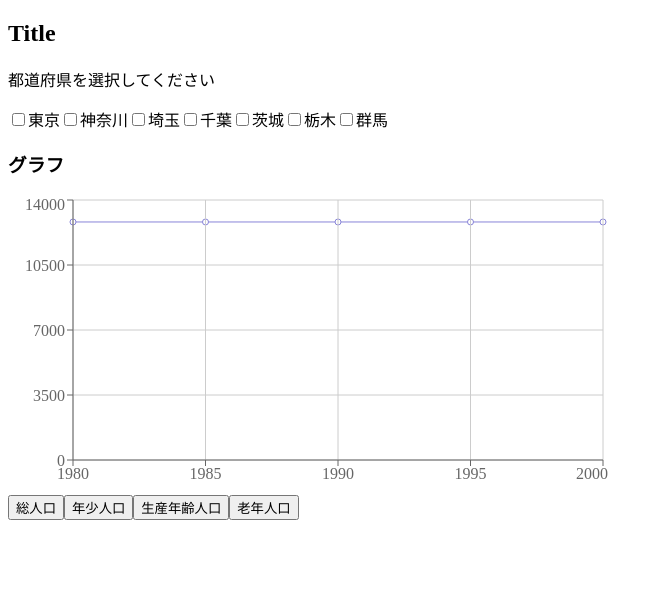
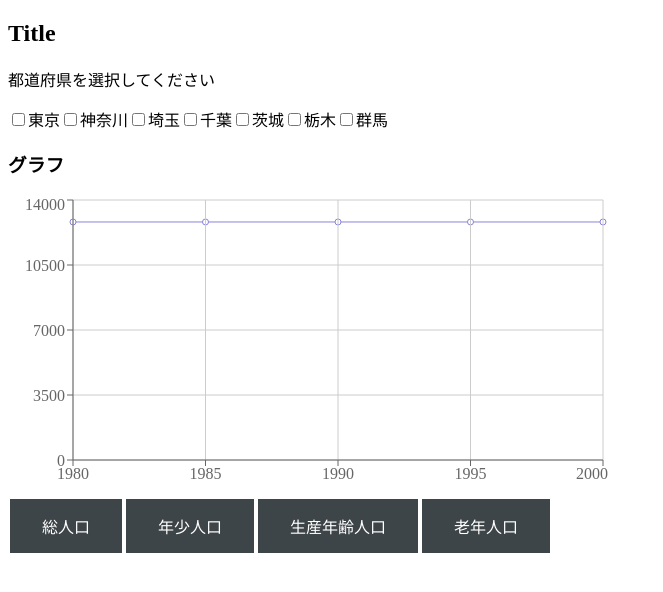
Before and after one commit to f-yusei/code_test, a Next.js app: page / in a window 1280 px wide. Shown: the top 592 px of the page, without its empty margins (0-663 px from the left). Built offline with nearby package versions, Linux system fonts and the light colour scheme.

Commit message:
feat: button

```diff
--- /dev/null
+++ b/app/components/button/Button.module.css
@@ -0,0 +1,11 @@
+.button {
+    background-color: #3e4548;
+    border: none;
+    color: white;
+    padding: 15px 32px;
+    text-align: center;
+    text-decoration: none;
+    font-size: 16px;
+    margin: 4px 2px;
+    cursor: pointer;
+}
--- /dev/null
+++ b/app/components/button/Button.tsx
@@ -0,0 +1,17 @@
+import React from "react";
+import styles from "./Button.module.css";
+
+interface ButtonProps {
+  onClick: () => void;
+  children: React.ReactNode;
+}
+
+const Button: React.FC<ButtonProps> = ({ onClick, children }) => {
+  return (
+    <button className={styles.button} onClick={onClick}>
+      {children}
+    </button>
+  );
+};
+
+export default Button;
--- a/app/page.tsx
+++ b/app/page.tsx
@@ -1,3 +1,5 @@
+"use client";
+import Button from "./components/button/Button";
 import { RenderLineChart } from "./components/chart/PopulationChart";
 
 export default function Home() {
@@ -8,6 +10,10 @@ export default function Home() {
     { year: "1995", value: 12817 },
     { year: "2000", value: 12817 },
   ];
+
+  const handleButtonClick = () => {
+    console.log("button clicked");
+  };
   return (
     <main>
       <h2>Title</h2>
@@ -45,10 +51,10 @@ export default function Home() {
       <h3>グラフ</h3>
       <RenderLineChart data={chartData} />
       <div>
-        <button>総人口</button>
-        <button>年少人口</button>
-        <button>生産年齢人口</button>
-        <button>老年人口</button>
+        <Button onClick={handleButtonClick}>総人口</Button>
+        <Button onClick={handleButtonClick}>年少人口</Button>
+        <Button onClick={handleButtonClick}>生産年齢人口</Button>
+        <Button onClick={handleButtonClick}>老年人口</Button>
       </div>
     </main>
   );
```
